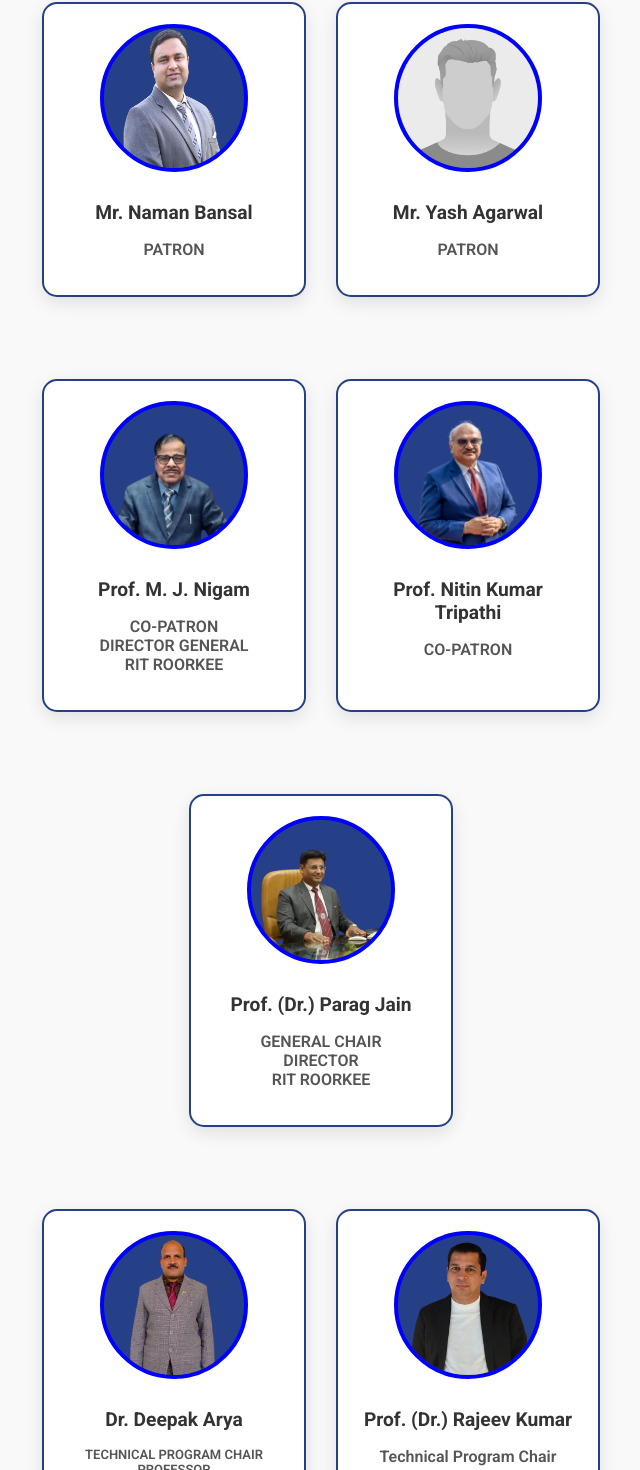
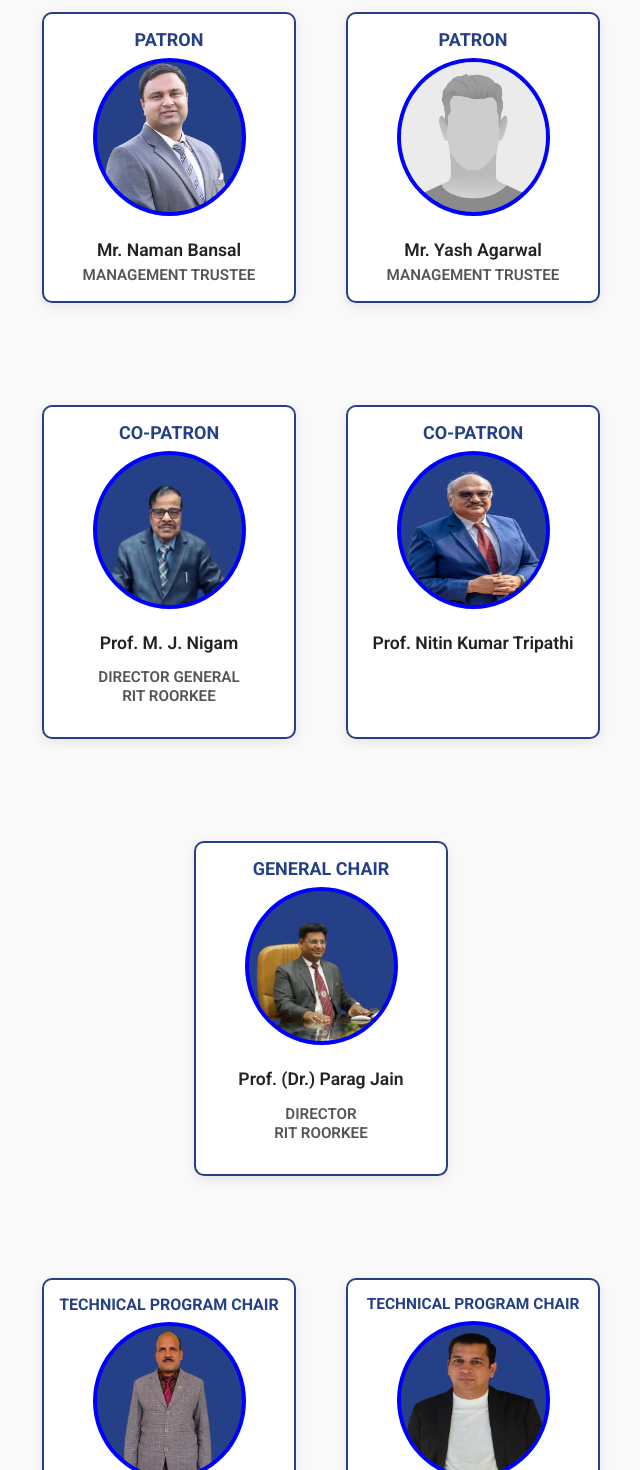
Before and after one commit to PriyanshuRoushan/confwebsite25, a React (Create React App) app in the folder frontend/: page / in a window 1280 px wide. Shown: the part 4175-5645 px from the top of the page, without its empty margins (319-959 px from the left). Built offline with nearby package versions, Linux system fonts and the light colour scheme; a web font is replaced by a local one.

Commit message:
updated-speaker

```diff
--- a/frontend/src/components/faculties/faculties.css
+++ b/frontend/src/components/faculties/faculties.css
@@ -175,3 +175,41 @@
     font-size: 1.8rem;
   }
 }
+.faculties-card {
+  text-align: center;
+  padding: 15px;
+  border-radius: 10px;
+  background: #fff;
+  box-shadow: 0 4px 12px rgba(0, 0, 0, 0.08);
+  transition: all 0.3s ease;
+  margin: 10px;
+}
+
+.faculties-role {
+  font-size: 18px;
+  font-weight: bold;
+  color: #264087; /* Or your preferred highlight color */
+  margin-bottom: 8px;
+  text-transform: uppercase;
+}
+
+.faculties-image {
+  width: 145px;
+  height: 150px;
+  object-fit: fill;
+  border-radius: 50%;
+  margin-bottom: 10px;
+}
+
+.faculties-name {
+  font-size: 1.1rem;
+  font-weight: 600;
+  color: #222;
+  margin-bottom: 6px;
+}
+
+.faculties-position {
+  font-size: 0.95rem;
+  color: #555;
+  line-height: 1.3;
+}
--- a/frontend/src/components/faculties/faculties.js
+++ b/frontend/src/components/faculties/faculties.js
@@ -2,25 +2,25 @@ import Facultiesdata from "./facultiesdata";
 import "./faculties.css";
 
 const Faculties = () => {
-
-
   // Adjusted row slices
   const row1 = Facultiesdata.slice(0, 2);
   const row2 = Facultiesdata.slice(2, 4);
   const row3 = Facultiesdata.slice(4, 5);
   const row4 = Facultiesdata.slice(5, 7);
   const row5 = Facultiesdata.slice(7, 9);
-  const row6 = Facultiesdata.slice(9, 11);
-  const row7 = Facultiesdata.slice(11, 14); // Now contains 3 cards
-  const row8 = Facultiesdata.slice(14, 17); // Last row with 3 cards
+  const row6 = Facultiesdata.slice(9, 10);  // Only one card
+  const row7 = Facultiesdata.slice(10, 11); // One card moved here
+  const row8 = Facultiesdata.slice(11, 14); // Next 3 cards
+  const row9 = Facultiesdata.slice(14, 17); // Final 3 cards
 
   const renderRow = (rowData, keyOffset = 0) => (
     <div className="faculties-row">
       {rowData.map((faculty, index) => (
         <div className="faculties-card" key={index + keyOffset}>
+          <div className="faculties-role">{faculty.role}</div>
           <img src={faculty.image} alt={faculty.name} className="faculties-image" />
           <h3 className="faculties-name">{faculty.name}</h3>
-          <p className="faculties-position">{faculty.title}</p>
+          <div className="faculties-position">{faculty.title}</div>
         </div>
       ))}
     </div>
@@ -49,12 +49,15 @@ const Faculties = () => {
         {renderRow(row6, 9)}
         <div className="animated-line" />
 
-        {renderRow(row7, 11)}
+        {renderRow(row7, 10)}
         <div className="animated-line" />
 
-        {row8.length > 0 && (
+        {renderRow(row8, 11)}
+        <div className="animated-line" />
+
+        {row9.length > 0 && (
           <>
-            {renderRow(row8, 14)}
+            {renderRow(row9, 14)}
             <div className="animated-line" />
           </>
         )}
--- a/frontend/src/components/faculties/facultiesdata.js
+++ b/frontend/src/components/faculties/facultiesdata.js
@@ -20,90 +20,107 @@ import Naman from "../assets/faculties/Naman.png"
 
 const FacultiesData = [
     {
-    name: 'Mr. Naman Bansal',
+    role: 'PATRON',
+      name: 'Mr. Naman Bansal',
     image: Naman,
-    title: 'PATRON',
+    title: 'MANAGEMENT TRUSTEE',
   },
     {
+    role: 'PATRON',
     name: 'Mr. Yash Agarwal',
     image: Fake,
-    title: 'PATRON',
+    title: 'MANAGEMENT TRUSTEE',
   },
    {
+    role: 'CO-PATRON',
     name: 'Prof. M. J. Nigam ',
     image: Nigam,
-    title: <p><div>CO-PATRON<br></br>DIRECTOR GENERAL<br></br>RIT ROORKEE</div></p>,
+    title: <p><div>DIRECTOR GENERAL<br></br>RIT ROORKEE</div></p>,
   },
    {
+    role: 'CO-PATRON',
     name: 'Prof. Nitin Kumar Tripathi ',
     image: Nitin,
-    title: 'CO-PATRON',
+    title: '',
   },
     {
+    role: 'GENERAL CHAIR',
     name: 'Prof. (Dr.) Parag Jain',
     image: Parag,
-    title: <p><div>GENERAL CHAIR<br></br>DIRECTOR<br></br>RIT ROORKEE</div></p>,
+    title: <p><div>DIRECTOR<br></br>RIT ROORKEE</div></p>,
   },
       {
+    role: <div style={{ fontSize: "16px" }}>TECHNICAL PROGRAM CHAIR</div>,
     name: 'Dr. Deepak Arya',
     image: Deepak,
-    title: <p><div><div style={{ fontSize: "13px" }}>TECHNICAL PROGRAM CHAIR<br></br>PROFESSOR<br></br>RIT ROORKEE</div></div></p>,
+    title: <p><div>PROFESSOR<br></br>RIT ROORKEE</div></p>,
   },
       {
+    role: <div style={{ fontSize: "15.5px" }}>TECHNICAL PROGRAM CHAIR</div>,
     name: 'Prof. (Dr.) Rajeev Kumar',
     image: Rajeev,
-    title: 'Technical Program Chair',
+    title: '',
   },
 
   {
+    role: 'CONFERENCE CHAIR',
     name: 'Mr. Gaurav Chaturvadi',
     image: Gauravchaturvadi,
-    title: <p><div>CONFERENCE CHAIR<br></br>ASSOCIATE PROFESSOR<br></br>RIT ROORKEE</div></p>,
+    title: <p><div>ASSOCIATE PROFESSOR<br></br>RIT ROORKEE</div></p>,
   },
   {
+    role: 'CONFERENCE CHAIR',
     name: 'Dr. Lokesh Kumar',
     image: Lokesh,
-    title: <p><div>CONFERENCE CHAIR<br></br>ASSOCIATE PROFESSOR<br></br>RIT ROORKEE</div></p>,
+    title: <p><div>ASSOCIATE PROFESSOR<br></br>RIT ROORKEE</div></p>,
   },
       {
+    role: 'CONVENOR',
     name: 'Dr. Abhay Bhatia',
     image: Abhaybhatia,
-    title: <p><div>CONVENOR<br></br>ASSOCIATE PROFESSOR<br></br>RIT ROORKEE</div></p>,
+    title: <p><div>ASSOCIATE PROFESSOR<br></br>RIT ROORKEE</div></p>,
   },
        {
+    role: 'CO-CONVENOR',
     name: 'Dr. Neeraj Kumar',
     image: Neeraj,
-    title: <p><div>CO-CONVENOR<br></br>PROFESSOR<br></br>RIT ROORKEE</div></p>,
+    title: <p><div>PROFESSOR<br></br>RIT ROORKEE</div></p>,
   },
      {
+    role: 'PUBLICATION CHAIR',
     name: 'Dr. Himanshu Gupta',
     image: Himanhsugupta,
-    title: <p><div>PUBLICATION CHAIR<br></br>ASSISTANT PROFESSOR<br></br>RIT ROORKEE</div></p>,
+    title: <p><div>ASSISTANT PROFESSOR<br></br>RIT ROORKEE</div></p>,
   },
      {
+    role: 'PUBLICATION CHAIR',
     name: 'Dr. Vidit Vats',
     image: Vidit,
-    title: <p><div>PUBLICATION CHAIR<br></br>ASSISTANT PROFESSOR<br></br>RIT ROORKEE</div></p>,
+    title: <p><div>ASSISTANT PROFESSOR<br></br>RIT ROORKEE</div></p>,
   },
      {
+    role: 'PUBLICATION CHAIR',
     name: 'Dr. Taresh Singh',
     image: Taresh,
-    title: <p><div>PUBLICATION CHAIR<br></br>PROFESSOR<br></br>RIT ROORKEE</div></p>,
+    title: <p><div>PROFESSOR<br></br>RIT ROORKEE</div></p>,
   },
     {
+    role: 'PUBLICITY CHAIR',
     name: 'Dr. Prashant Mishra',
     image: Prashant,
-    title: <p><div>PUBLICITY CHAIR<br></br>ASSISTANT PROFESSOR<br></br>RIT ROORKEE</div></p>,
+    title: <p><div>ASSISTANT PROFESSOR<br></br>RIT ROORKEE</div></p>,
   },
   {
+    role: 'PUBLICITY CHAIR',
     name: 'Dr. Rashmi Gupta',
     image: Rashmi,
-    title: <p><div>PUBLICITY CHAIR<br></br>PROFESSOR<br></br>RIT ROORKEE</div></p>,
+    title: <p><div>PROFESSOR<br></br>RIT ROORKEE</div></p>,
   },
        {
+    role: 'FINANCE CHAIR',
     name: <div style={{ fontSize: "18px" }}>Mr. Munendra Singh Chauhan</div>,
     image: Munendra,
-    title: <p><div>FINANCE CHAIR<br></br>REGISTRAR<br></br>RIT ROORKEE</div></p>,
+    title: <p><div>REGISTRAR<br></br>RIT ROORKEE</div></p>,
   },
 
 ]
```
